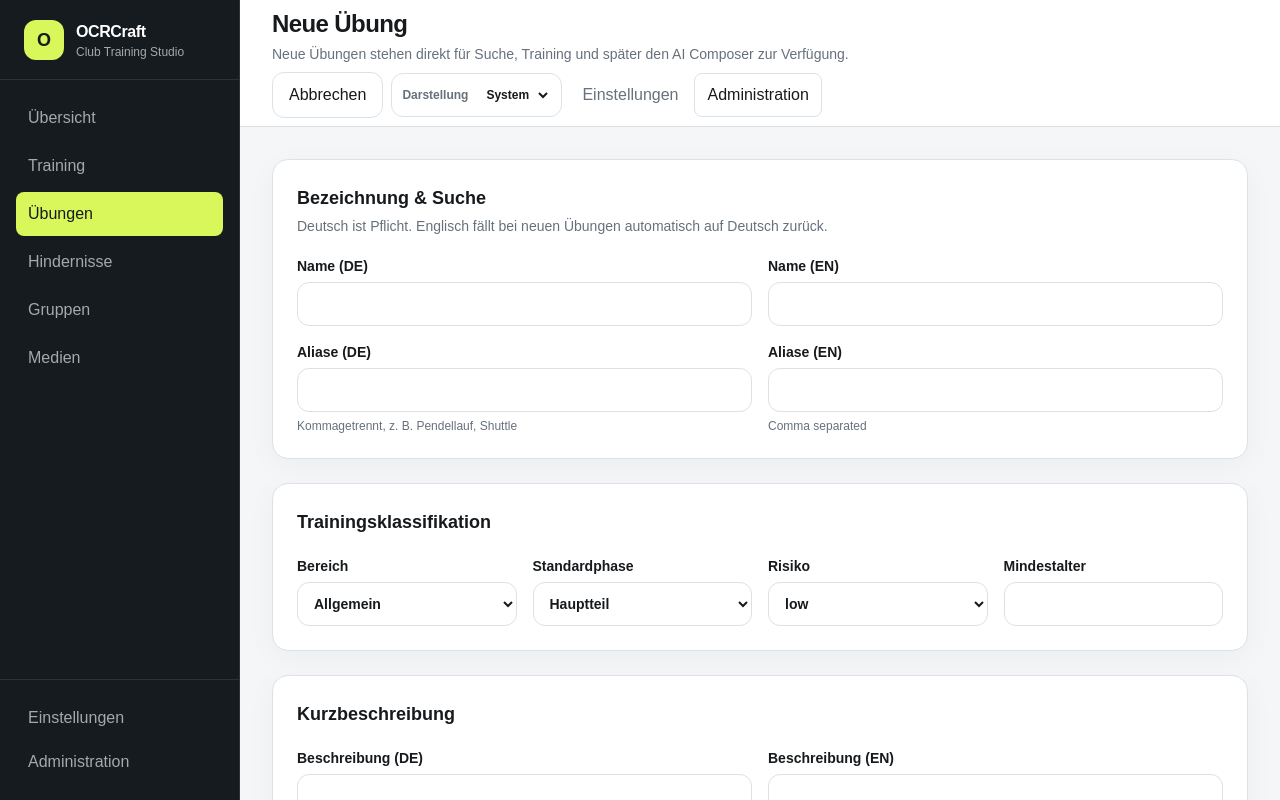
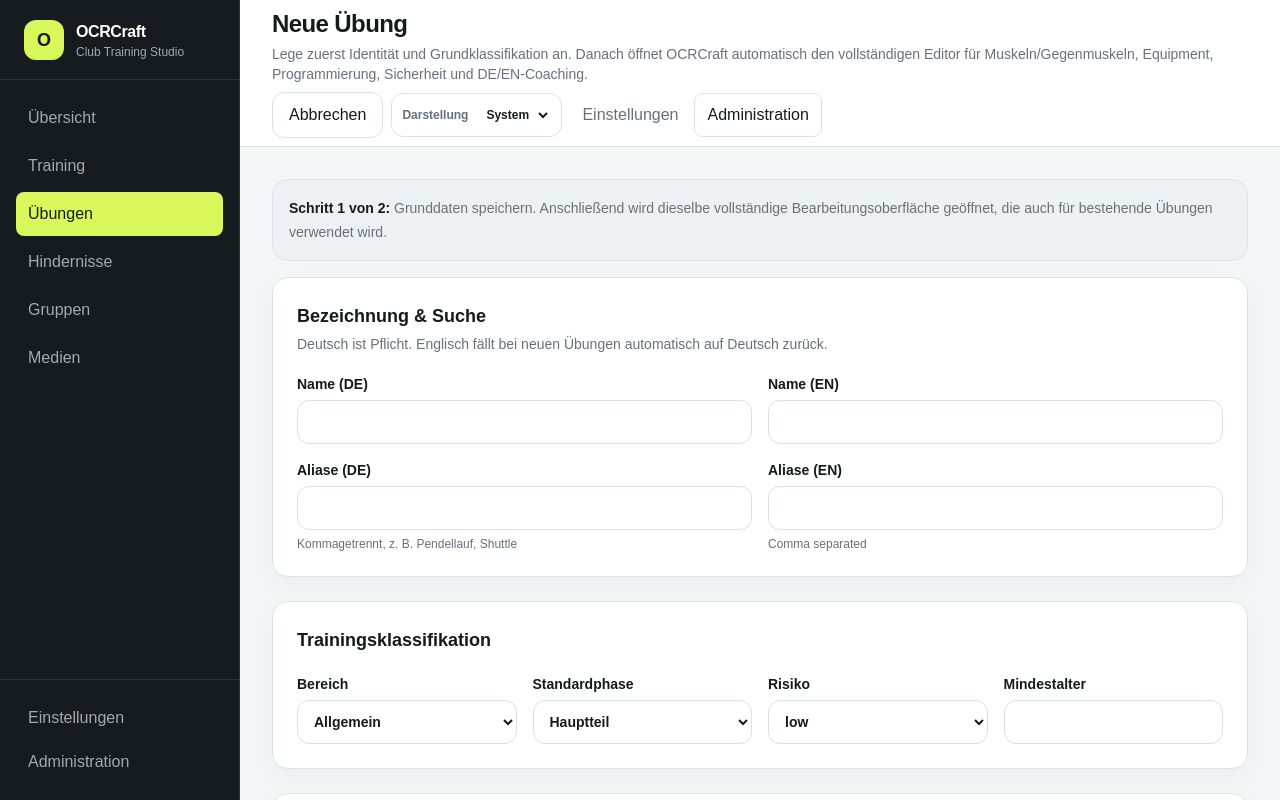
Before and after one commit to AlexanderSeel/OCRCraft, a Next.js app: page /exercises/new in a window 1280 px wide. Built offline with nearby package versions, Linux system fonts and the light colour scheme.

Commit message:
ux: clarify full exercise creation workflow

```diff
--- a/src/app/exercises/new/page.tsx
+++ b/src/app/exercises/new/page.tsx
@@ -7,10 +7,15 @@ export default function NewExercisePage() {
   return (
     <AppShell
       title="Neue Übung"
-      subtitle="Neue Übungen stehen direkt für Suche, Training und später den AI Composer zur Verfügung."
-      actions={<Link className="rounded-xl border border-[var(--border)] bg-white px-4 py-2.5 text-sm font-bold" href="/exercises">Abbrechen</Link>}
+      subtitle="Lege zuerst Identität und Grundklassifikation an. Danach öffnet OCRCraft automatisch den vollständigen Editor für Muskeln/Gegenmuskeln, Equipment, Programmierung, Sicherheit und DE/EN-Coaching."
+      actions={<Link className="rounded-xl border border-[var(--border)] bg-[var(--surface)] px-4 py-2.5 text-sm font-bold" href="/exercises">Abbrechen</Link>}
     >
-      <ExerciseForm action={createExerciseAction} submitLabel="Übung anlegen" />
+      <div className="space-y-4">
+        <div className="rounded-2xl border border-[var(--border)] bg-[var(--surface-subtle)] p-4 text-sm leading-6 text-[var(--muted)]">
+          <span className="font-black text-[var(--foreground)]">Schritt 1 von 2:</span> Grunddaten speichern. Anschließend wird dieselbe vollständige Bearbeitungsoberfläche geöffnet, die auch für bestehende Übungen verwendet wird.
+        </div>
+        <ExerciseForm action={createExerciseAction} submitLabel="Anlegen & vollständigen Editor öffnen" />
+      </div>
     </AppShell>
   );
 }
```
